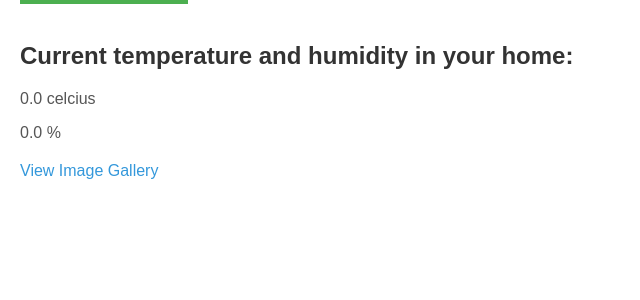
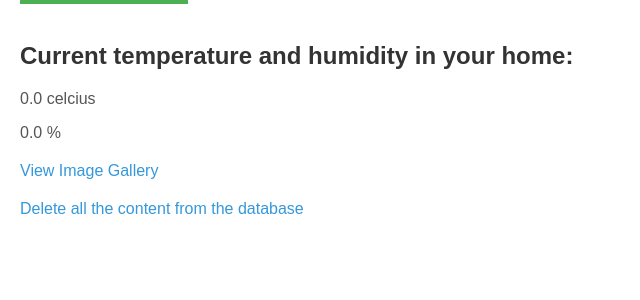
Before and after one commit to render-examples/flask-hello-world, a Flask app: page / in a window 1280 px wide. Shown: the part 132-432 px from the top of the page, without its empty margins (0-640 px from the left). Run offline with Flask 3, Linux system fonts and the light colour scheme.

Commit message:
Added a link to flush the database and go back to main page

```diff
--- a/app.py
+++ b/app.py
@@ -159,4 +159,4 @@ def delete_content():
     cursor.execute('DELETE FROM images')
     conn.commit()
     conn.close()
-    return "Content deleted successfully from database"
+    return "Content deleted successfully from database <br> <a href="/">Go back to main page</a>"
--- a/templates/index.html
+++ b/templates/index.html
@@ -59,6 +59,7 @@ a:hover {
     <p id="humidityValue">{{ humidity }} %</p>
 
     <a href="/gallery">View Image Gallery</a>
+    <a href="/empty">Delete all the content from the database</a>
 
 
     <script>
```
